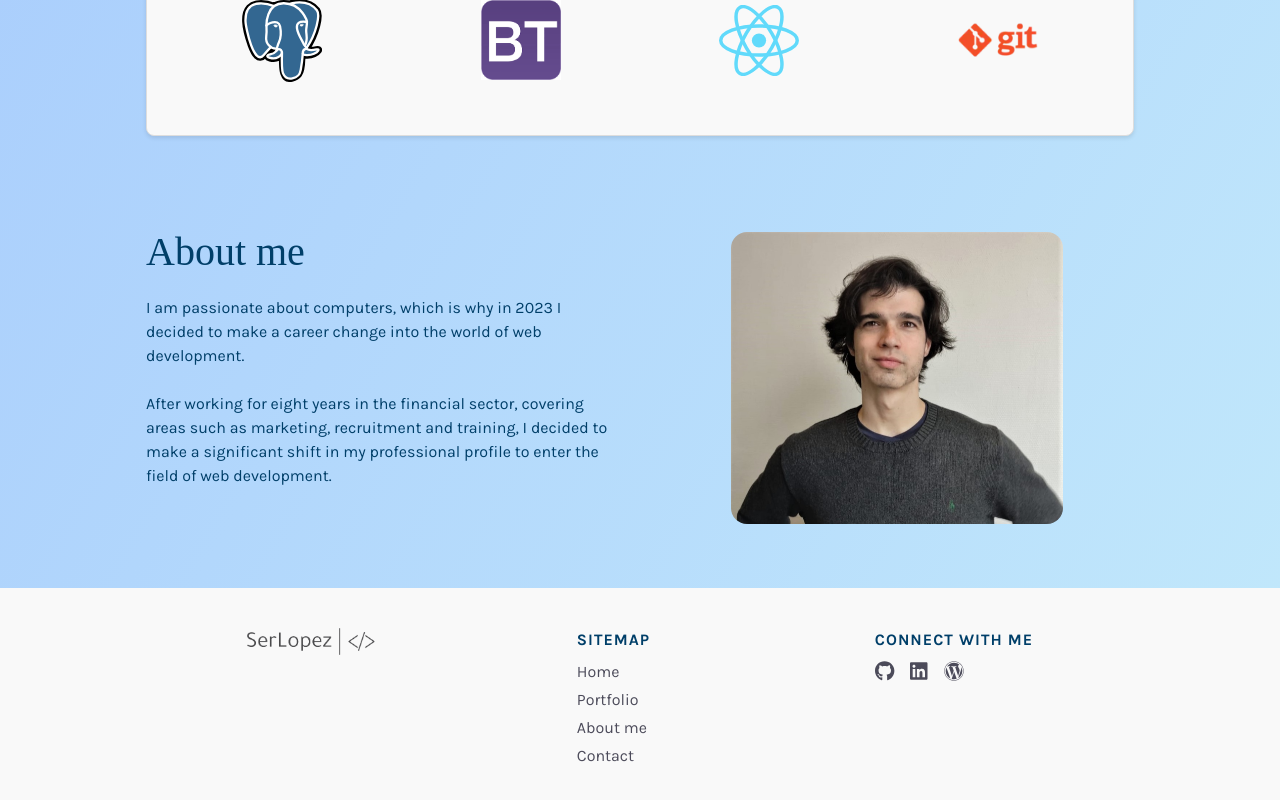
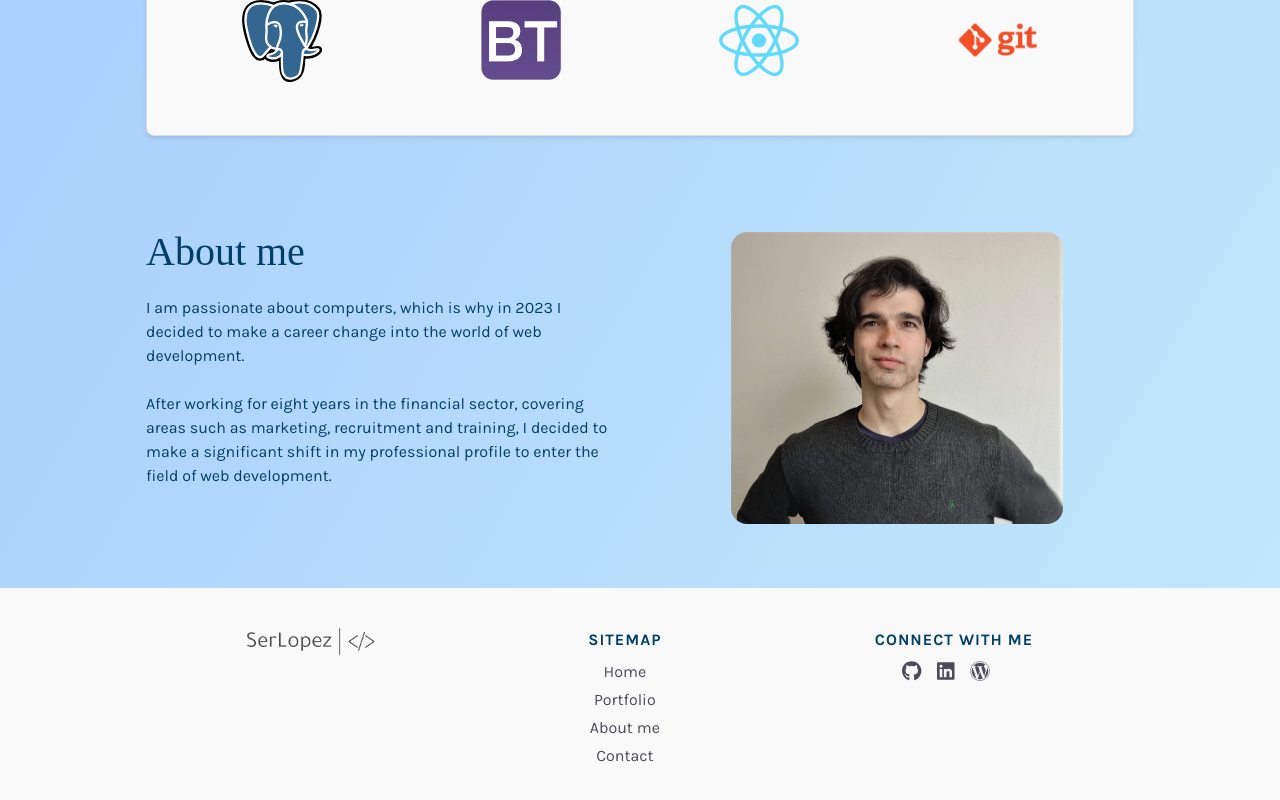
Before and after one commit to monsieurlopez/site_web_2.0, a React (Create React App) app: page / in a window 1280 px wide. Shown: the part 1320-2120 px from the top of the page. Built offline with nearby package versions, Linux system fonts and the light colour scheme; a web font is replaced by a local one.

Commit message:
update text-aling footer

```diff
--- a/src/components/layout/header.css
+++ b/src/components/layout/header.css
@@ -1,3 +1,7 @@
+.site-footer {
+  text-align: center;
+}
+
 .hover-underline-animation {
   display: inline-block;
   position: relative;
```
